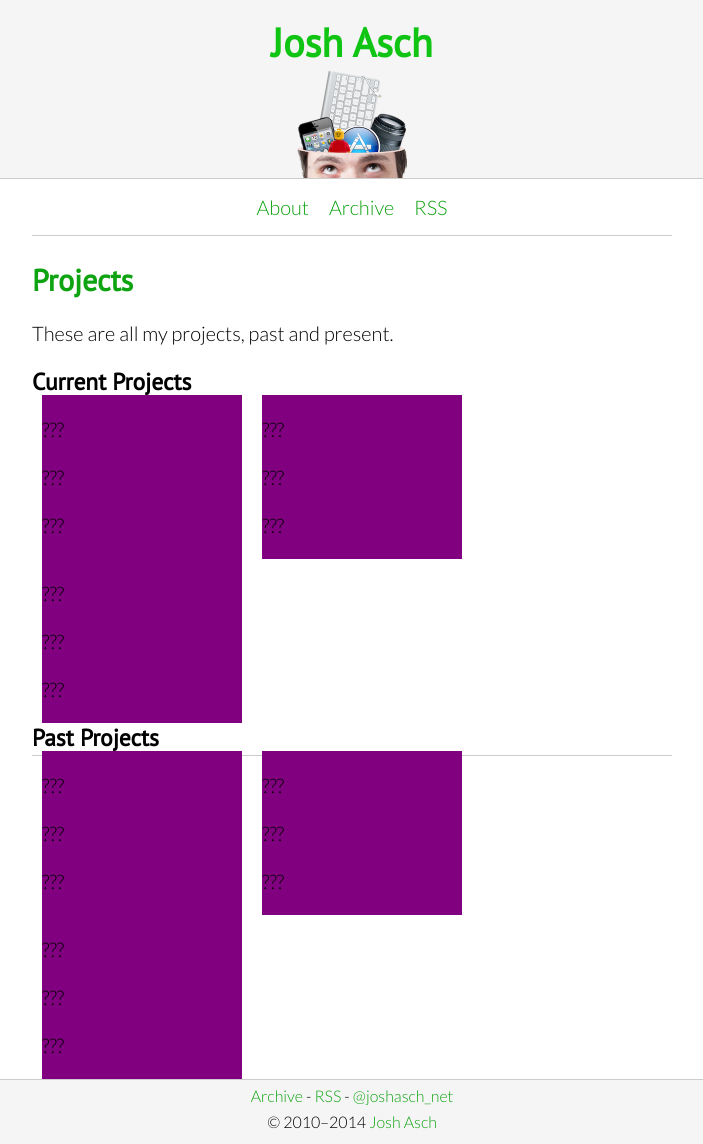
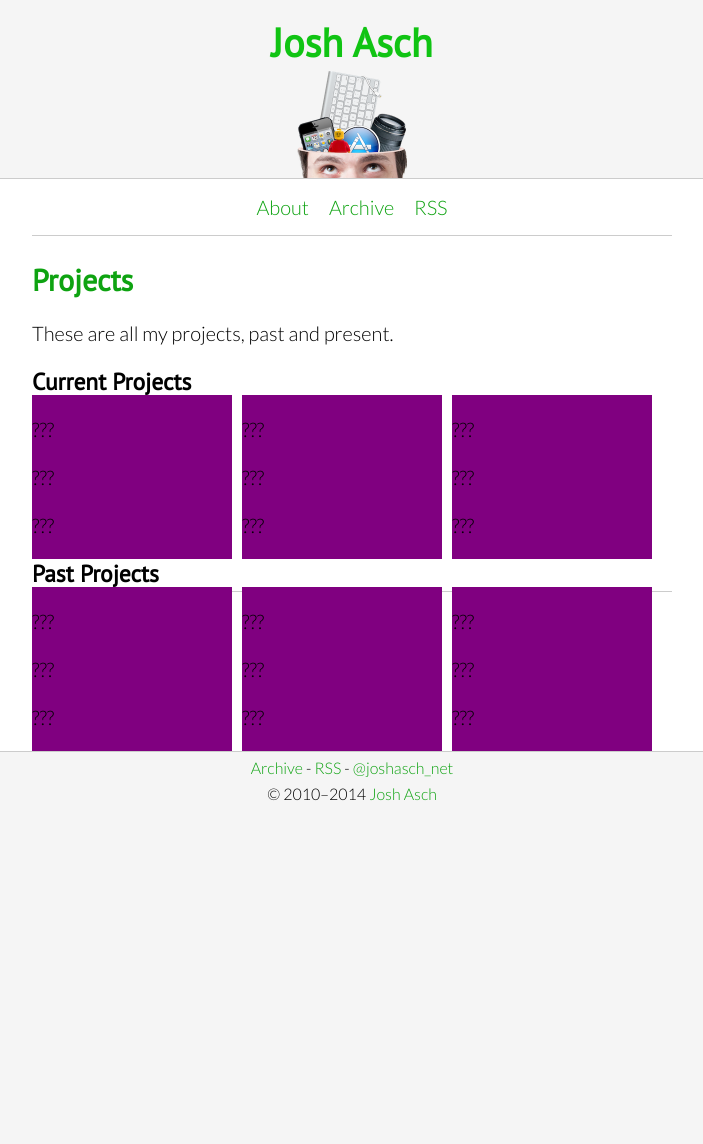
Before and after one commit to jobbogamer/jobbogamer.github.io, a Jekyll site: the page built from projects/index.html, in a window 1280 px wide. Shown: the whole page, without its empty margins (288-991 px from the left). Built offline with Jekyll 4.4.1, drawn with Linux system fonts in a browser that asks for light colours; Markdown is read by kramdown in place of the engine named in the settings; after the commit the page ends 900 px from its top, so only the background shows below that.

Commit message:
Better project div margin

```diff
--- a/css/main.css
+++ b/css/main.css
@@ -263,6 +263,9 @@ div#projects div.project {
 	width: 200px;
 	background: purple;
 	float: left;
+}
+
+div#projects div.project.middle {
 	margin: 0 10px;
 }
 
--- a/projects/index.html
+++ b/projects/index.html
@@ -16,7 +16,7 @@ description: "Josh Asch's projects, past and present."
 		<p class="description">???</p>
 	</div>
 
-	<div class="project">
+	<div class="project middle">
 		<img class="icon" src="" />
 		<p class="name">???</p>
 		<p class="meta">???</p>
@@ -39,7 +39,7 @@ description: "Josh Asch's projects, past and present."
 		<p class="description">???</p>
 	</div>
 
-	<div class="project">
+	<div class="project middle">
 		<img class="icon" src="" />
 		<p class="name">???</p>
 		<p class="meta">???</p>
```
